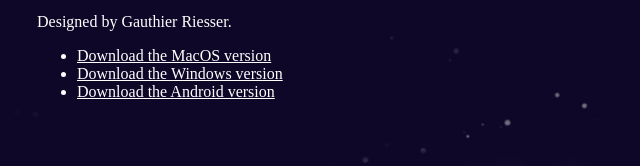
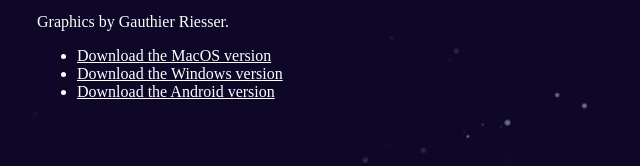
Before and after one commit to aurelien-defossez/aurelien-defossez.github.io, a plain HTML site: page index.html in a window 1280 px wide. Shown: the part 244-410 px from the top of the page, 303-943 px from the left. Drawn offline with Linux system fonts and the light colour scheme.

Commit message:
Graphics by Gauthier.

```diff
--- a/index.html
+++ b/index.html
@@ -32,7 +32,7 @@
 
 			<p>This prototype was designed by <b>Dr. Pedro Cardoso-Leite</b> and <b>Aurélien Defossez</b>. The game is meant to be played on mobile tablets but because it is easier to install and test the game on a computer, we're providing below the links to download the game for MacOS or Windows; you will use the computer mouse to mimic the finger on the tablet.</p>
 
-			<p>Designed by Gauthier Riesser.</p>
+			<p>Graphics by Gauthier Riesser.</p>
 
 			<ul>
 				<li>
```
